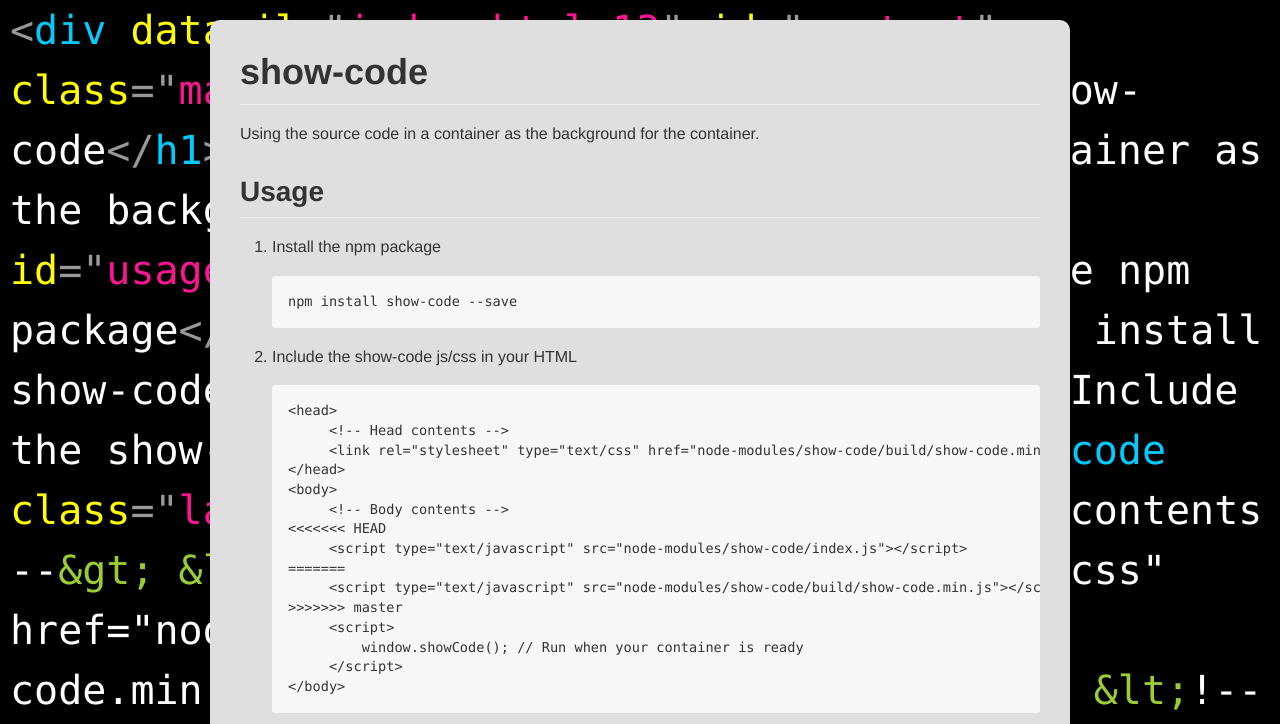
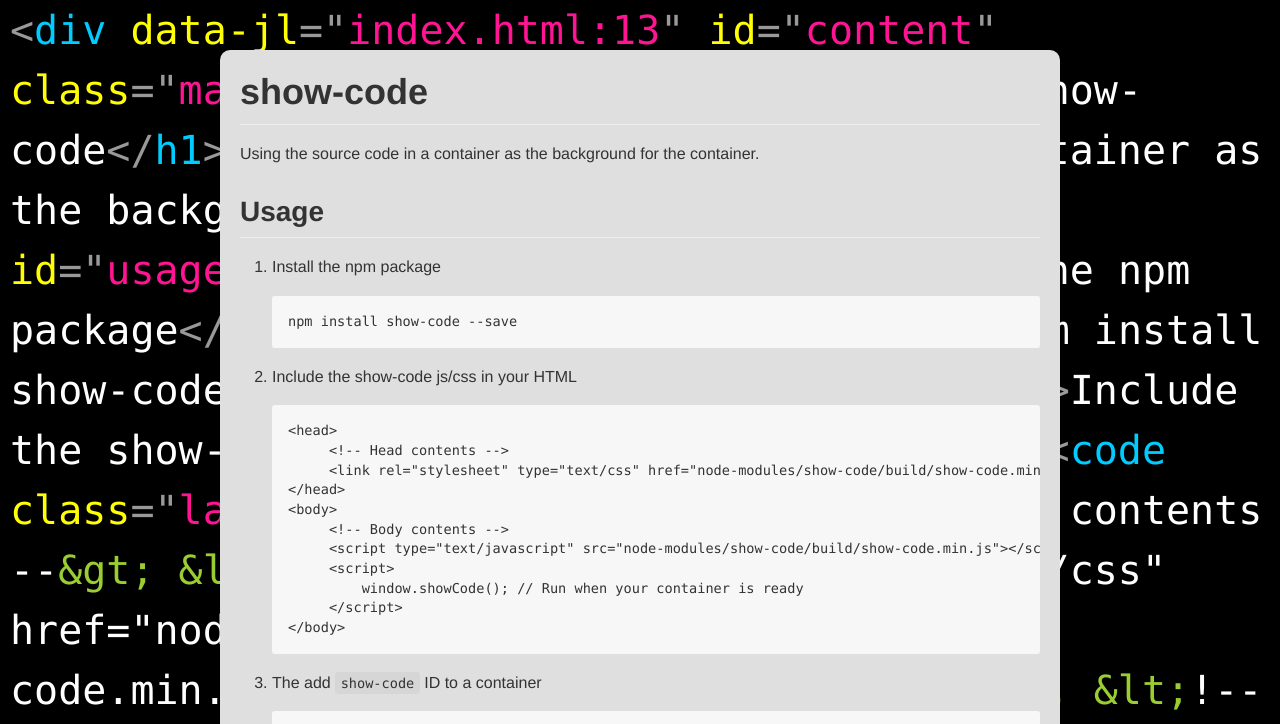
Before and after one commit to haroldtreen/show-code, a website: page index.html in a window 1280 px wide. Shown: the top 724 px of the page. Drawn offline with nearby package versions, Linux system fonts and the light colour scheme.

Commit message:
Fix readme and make content wrap

```diff
--- a/gh-pages.css
+++ b/gh-pages.css
@@ -17,10 +17,11 @@ body {
 #content {
     max-width: 800px;
     width: 100%;
+    min-width: 0px;
     background-color: #dfdfdf;
     z-index: 1;
-    margin: 20px 0px;
-	padding: 30px;
+    margin: 50px 10px;
+	padding: 20px;
 	border-radius: 10px;
 }
 
```
Also changed, not shown: README.md, 1 other file.
